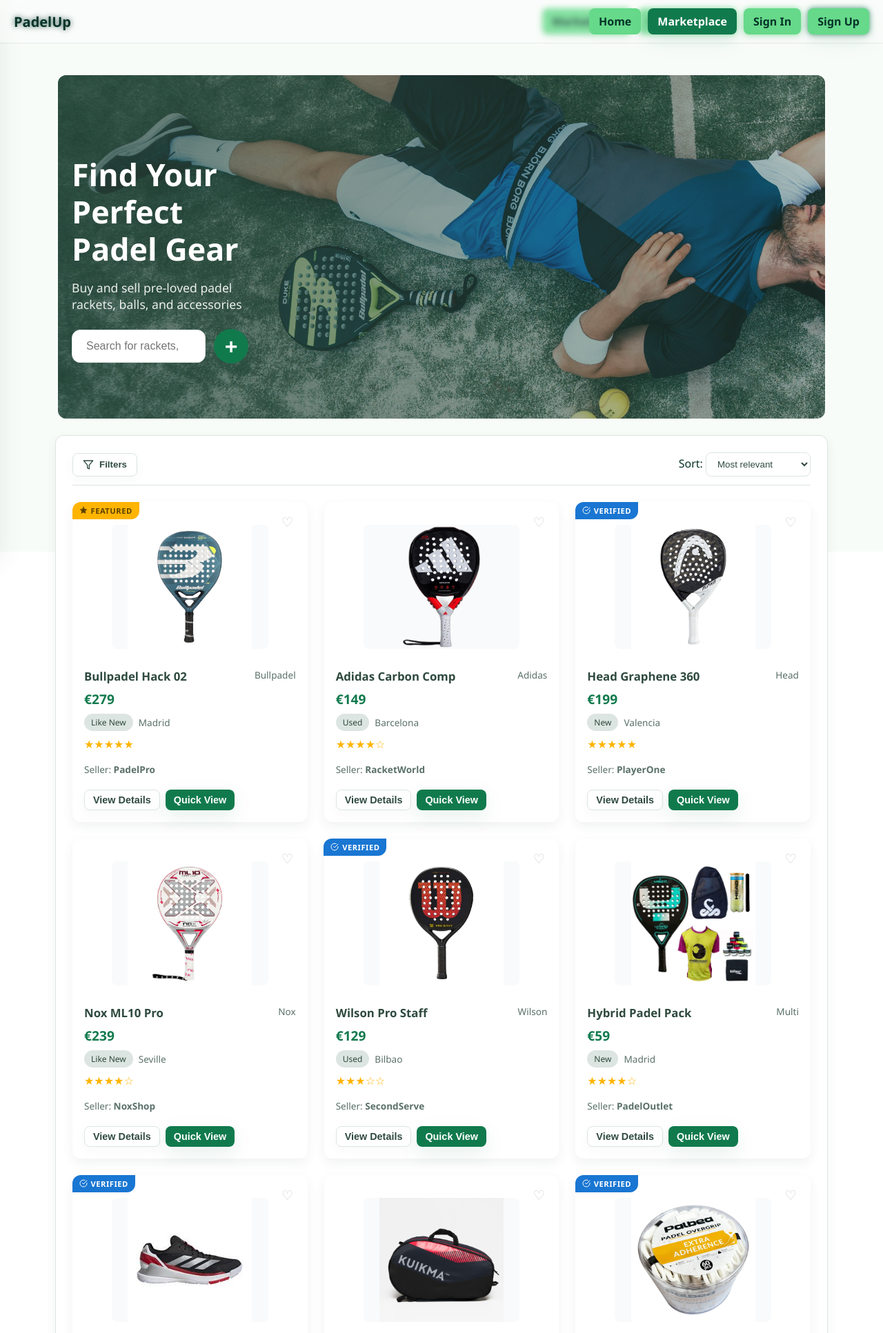
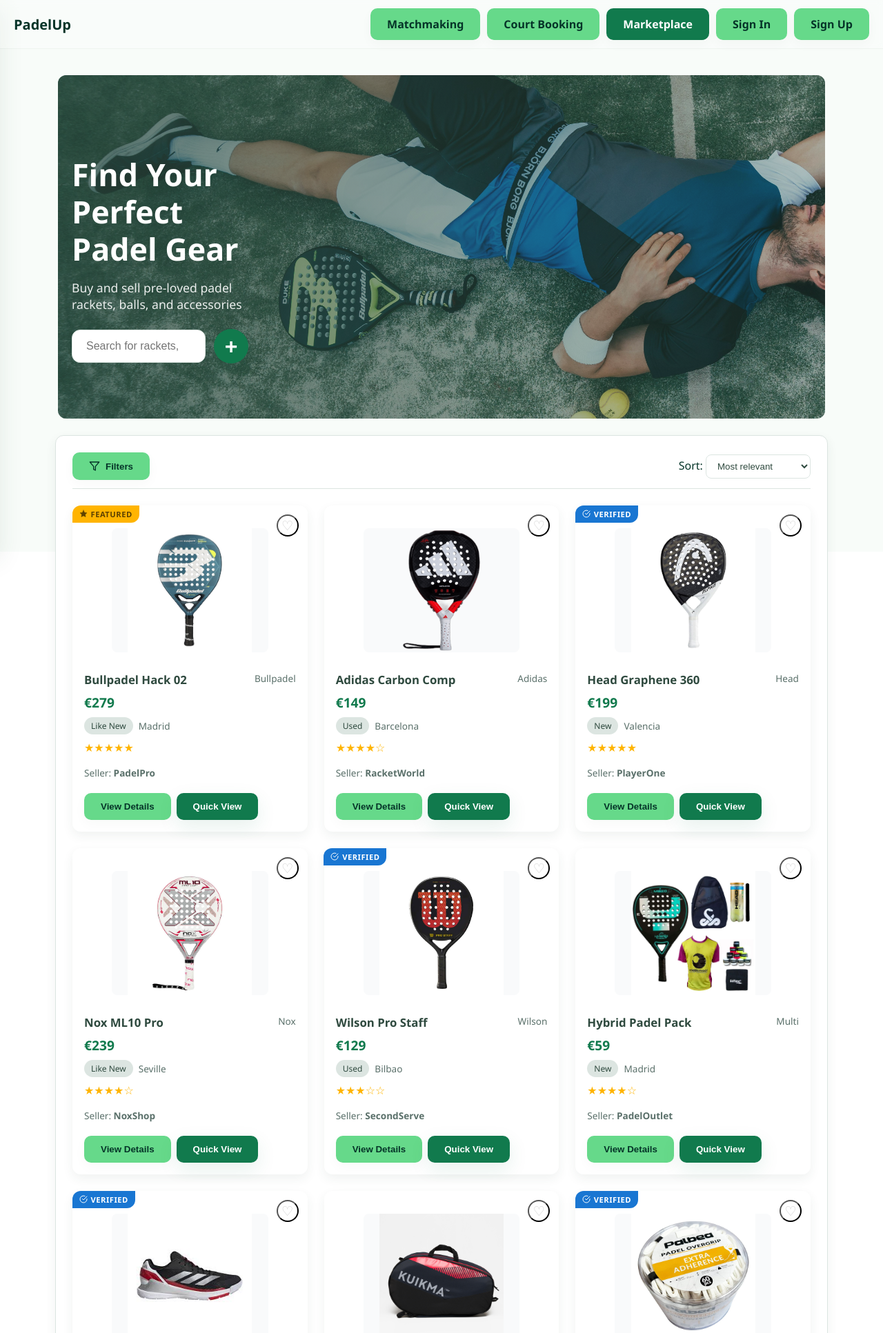
Before and after one commit to omarinho348/PadelUp, a PHP site: page /marketplace.php in a window 1280 px wide. Shown: the top 1933 px of the page at 69% size. Run offline with PHP 8.4, Linux system fonts and the light colour scheme.

Commit message:
fixed php implementation and navbar..

```diff
--- a/Includes/navbar.php
+++ b/Includes/navbar.php
@@ -1,5 +1,6 @@
 <?php
 session_start(); // Always start session to check login state
+$current_page = basename($_SERVER['PHP_SELF']);
 ?>
 
 <!DOCTYPE html>
@@ -15,17 +16,23 @@ session_start(); // Always start session to check login state
     <a href="index.php" class="nav-brand">PadelUp</a>
 
     <div class="nav-buttons">
-        <a href="marketplace.php" class="btn">Marketplace</a>
-        <a href="venues.php" class="btn">Court Booking</a>
+        <a href="matchmaking.php" class="btn <?php if ($current_page == 'matchmaking.php') echo 'nav-active'; ?>">Matchmaking</a>
+        <a href="venues.php" class="btn <?php if ($current_page == 'venues.php' || $current_page == 'reservation.php') echo 'nav-active'; ?>">Court Booking</a>
+        <a href="marketplace.php" class="btn <?php if ($current_page == 'marketplace.php') echo 'nav-active'; ?>">Marketplace</a>
 
         <?php if (isset($_SESSION['user'])): ?>
             <!-- ✅ If logged in: show profile + logout -->
-            <a href="profile.php" class="btn">My Profile</a>
+            <a href="profile.php" class="btn <?php if ($current_page == 'profile.php') echo 'nav-active'; ?>">My Profile</a>
             <a href="logout.php" class="btn btn-primary">Logout</a>
         <?php else: ?>
             <!-- 🚪 If not logged in: show sign-in + sign-up -->
-            <a href="signin.php" class="btn">Sign In</a>
-            <a href="signup.php" class="btn btn-primary">Sign Up</a>
+            <a href="signin.php" class="btn <?php if ($current_page == 'signin.php') echo 'nav-active'; ?>">Sign In</a>
+            <?php
+                // The 'Sign Up' button gets special styling.
+                // It's 'nav-active' if on the signup page, otherwise it's 'btn-nav-primary' to stand out.
+                $signup_class = ($current_page == 'signup.php') ? 'nav-active' : 'btn-nav-primary';
+            ?>
+            <a href="signup.php" class="btn <?php echo $signup_class; ?>">Sign Up</a>
         <?php endif; ?>
     </div>
 </nav>
--- a/marketplace.php
+++ b/marketplace.php
@@ -10,17 +10,6 @@
 </head>
 <body>
     <div class="container">
-        <!-- Navigation -->
-        <nav class="nav-bar">
-            <a href="index.html" class="nav-brand">PadelUp</a>
-            <div class="nav-buttons">
-                <a href="index.html" class="btn">Home</a>
-                <a href="marketplace.html" class="btn btn-primary">Marketplace</a>
-                <a href="signin.html" class="btn">Sign In</a>
-                <a href="signup.html" class="btn">Sign Up</a>
-            </div>
-        </nav>
-
     <main class="marketpage">
         <section class="hero">
             <div class="container hero-inner">
--- a/styling/marketplace.css
+++ b/styling/marketplace.css
@@ -46,14 +46,14 @@ body {
 }
 
 .user-actions { display: flex; gap: 10px; align-items: center; }
-.btn { border: 0; padding: 8px 14px; border-radius: 8px; cursor: pointer; font-weight: 600; transition: all 0.2s; }
+/* .btn { border: 0; padding: 8px 14px; border-radius: 8px; cursor: pointer; font-weight: 600; transition: all 0.2s; }
 .btn-sm { padding: 6px 12px; font-size: .9rem; }
 .btn-outline { background: transparent; border: 1.5px solid var(--border-color); color: var(--muted); }
 .btn-outline:hover { background: var(--border-color); color: var(--accent); }
 .btn-primary { background: var(--accent); color: white; }
-.btn-primary:hover { background: #159a63; transform: translateY(-2px); }
-.icon-btn { background: transparent; border: none; padding: 6px; cursor: pointer; color: var(--muted); }
-.icon-btn:hover { color: var(--accent); }
+.btn-primary:hover { background: #159a63; transform: translateY(-2px); } */
+/* .icon-btn { background: transparent; border: none; padding: 6px; cursor: pointer; color: var(--muted); }
+.icon-btn:hover { color: var(--accent); } */
 
 /* --- Hero Section --- */
 .hero {
--- a/styling/styles.css
+++ b/styling/styles.css
@@ -68,6 +68,13 @@ body {
     box-shadow: 0 1px 0 rgba(5,52,40,0.04);
         margin-bottom: 22px;
 
+}
+
+/* Active state for navigation buttons */
+.btn.nav-active {
+    background-color: var(--accent); /* deep green */
+    color: white;
+    font-weight: 700; /* Make active button bold */
 }
 
 .nav-brand {
@@ -148,6 +155,12 @@ body {
     border: none;
     box-shadow: 0 10px 28px rgba(17,122,77,0.10);
     font-weight: 700;
+}
+
+/* Special primary style for the nav 'Sign Up' button to differentiate from active state */
+.btn-nav-primary {
+    background: var(--accent-2); /* fresh green */
+    color: var(--text); /* Use default font-weight from .btn */
 }
 
 .btn-ghost {
--- a/styling/venues.css
+++ b/styling/venues.css
@@ -1,10 +1,5 @@
 * {
 	box-sizing: border-box;
-}
-
-html, body {
-	max-width: 100%;
-	overflow-x: hidden;
 }
 
 #hero-height {
--- a/venues.php
+++ b/venues.php
@@ -8,6 +8,7 @@
   <meta charset="utf-8" />
   <meta name="viewport" content="width=device-width, initial-scale=1" />
   <title>Choose a Venue</title>
+  <link rel="stylesheet" href="styling/styles.css">
   <link rel="stylesheet" href="styling/venues.css">
 
 </head>
```
Also changed, not shown: court-reservation.php (+29 -25 lines), index.php (+1 -15 lines), matchmaking.php (+0 -11 lines), signin.php (+1 -15 lines), signup.php (+1 -15 lines), styling/reservation.css (+6 -1 lines), Assets/Photos/venue4.jfif (added).
